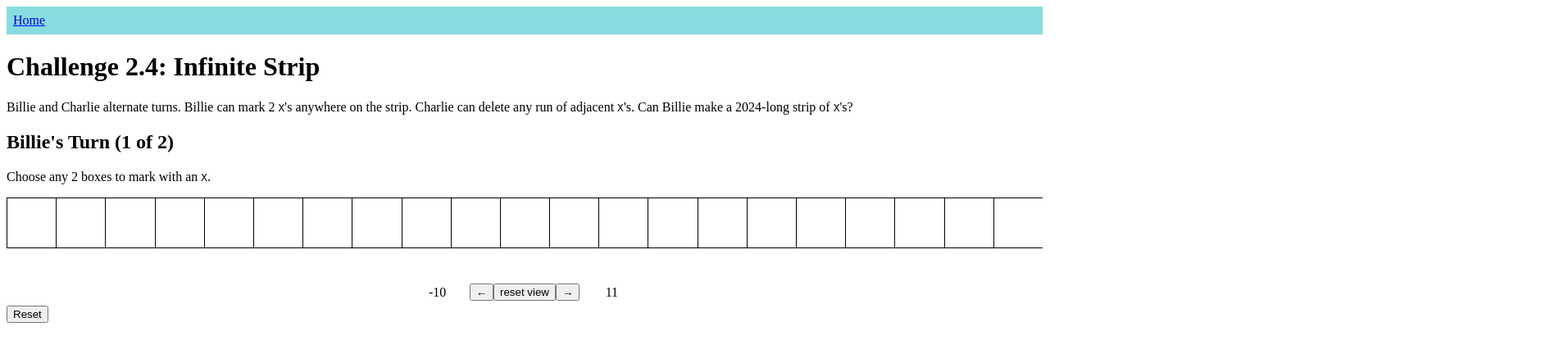
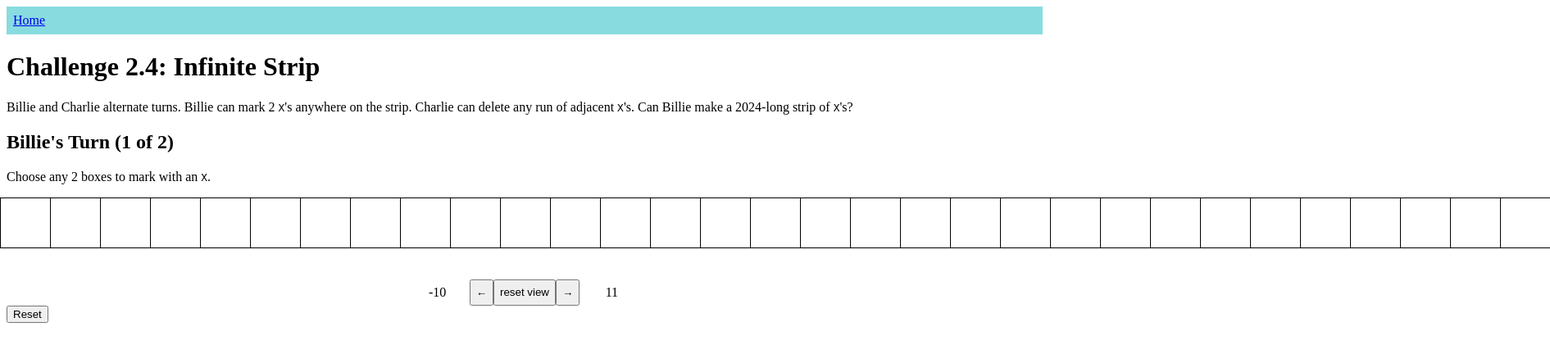
Before and after one commit to drewyoungren/svandbox, a SvelteKit app: page /amp2024/stripping in a window 1280 px wide. Shown: the top 432 px of the page at 82% size, 1891 px wide, since content can reach past the window. Built offline with nearby package versions, Linux system fonts and the light colour scheme.

Commit message:
Animate scroll

```diff
--- a/src/routes/amp2024/stripping/+page.svelte
+++ b/src/routes/amp2024/stripping/+page.svelte
@@ -1,6 +1,8 @@
 <script>
   import { onMount } from 'svelte';
   import Xbox from './Xbox.svelte';
+  import { flip } from 'svelte/animate';
+  import { fade } from 'svelte/transition';
 
   /**
    * @type Array<Number>
@@ -11,17 +13,23 @@
   let loaded = false;
 
   /**
+   * How many positions to "store" offscreen
+   * @type number
+   */
+  const offset = 10;
+
+  /**
    * viewable width of strip
    * @type Number
    */
   let w;
 
-  let leftEnd = -10;
+  let leftEnd = -offset;
   $: nBoxes = Math.floor(w / 60) || 20;
-  $: rightEnd = leftEnd + nBoxes;
+  $: rightEnd = leftEnd + nBoxes + 2 * offset;
 
   onMount(() => {
-    leftEnd = -Math.floor(nBoxes / 2);
+    leftEnd = -Math.floor(nBoxes / 2) - offset;
     // window.alert('continue?');
     loaded = true;
   });
@@ -82,22 +90,31 @@
 
 <div id="strip" bind:clientWidth={w}>
   {#if loaded}
-    {#each viewRange as index}
-      <Xbox id={index} bind:status bind:billieTurn on:deleteMe={handleDeleteMe}
-      ></Xbox>
+    {#each viewRange as index (index)}
+      <div
+        animate:flip={{ duration: 300 }}
+        in:fade={{ delay: 300, duration: 0 }}
+      >
+        <Xbox
+          id={index}
+          bind:status
+          bind:billieTurn
+          on:deleteMe={handleDeleteMe}
+        ></Xbox>
+      </div>
     {/each}
   {/if}
 </div>
 
 {#if loaded}
   <div id="buttonBox">
-    <span>{leftEnd}</span>
+    <span>{leftEnd + offset}</span>
     <button on:click={() => leftEnd--}>&larr;</button>
-    <button on:click={() => (leftEnd = -Math.floor(nBoxes / 2))}>
+    <button on:click={() => (leftEnd = -Math.floor(nBoxes / 2) - offset)}>
       reset view
     </button>
     <button on:click={() => leftEnd++}>&rarr;</button>
-    <span>{rightEnd}</span>
+    <span>{rightEnd - offset}</span>
   </div>
 
   <button
@@ -115,12 +132,12 @@
     flex-wrap: nowrap;
     width: 100%;
     height: 100px;
+    justify-content: center;
   }
 
   div#buttonBox {
     display: flex;
     justify-content: center;
-    align-items: center;
   }
 
   div#buttonBox > span {
```
